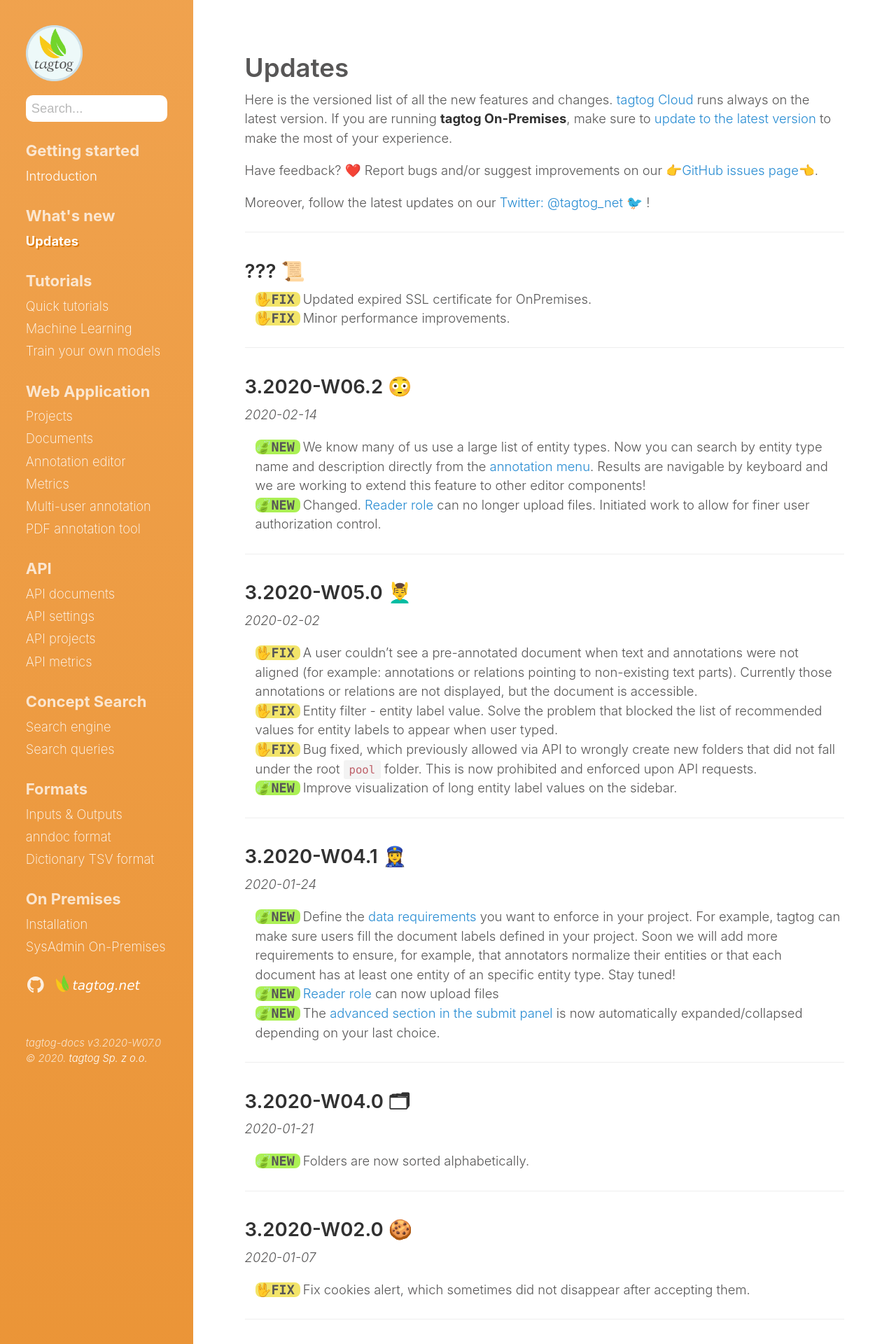
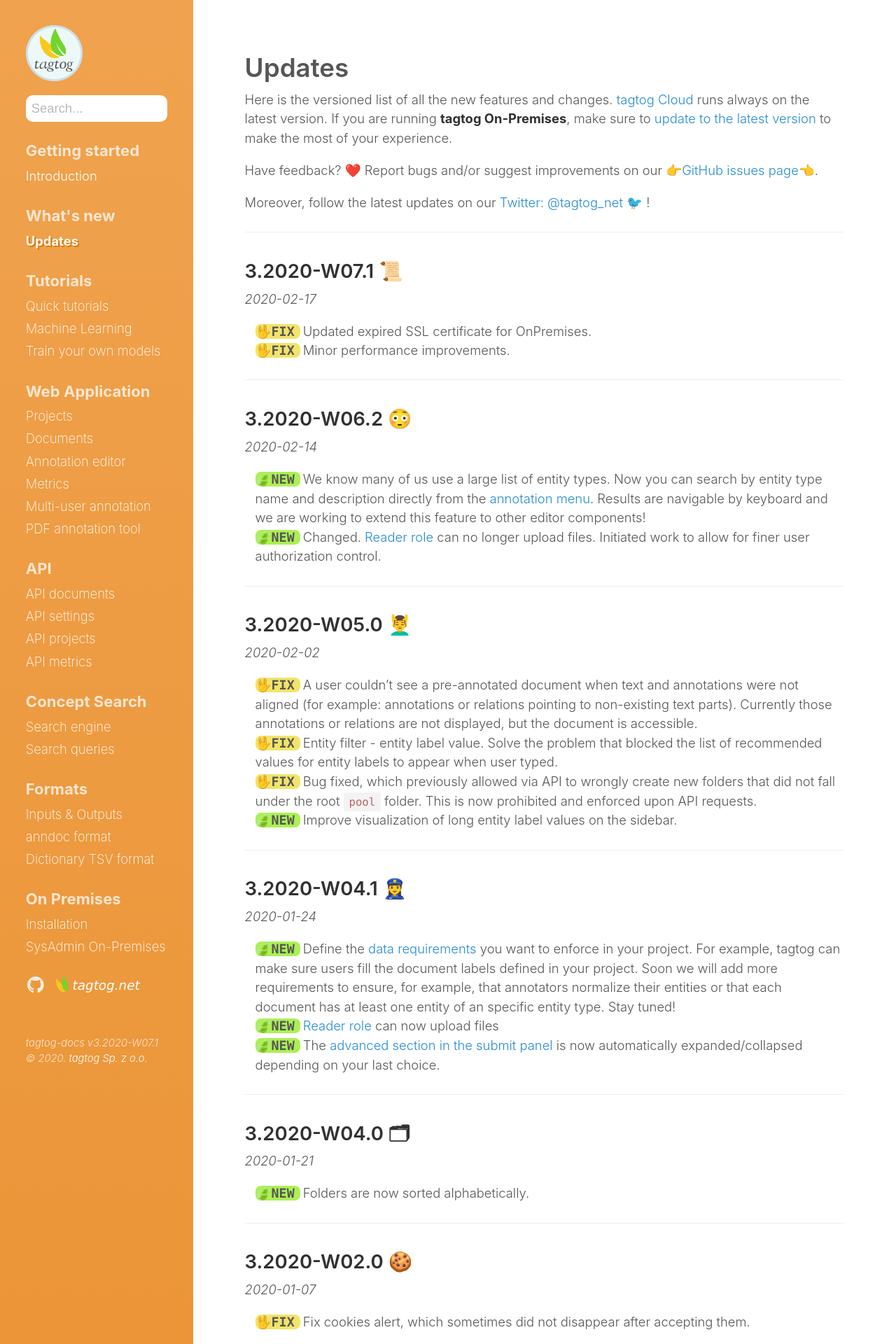
Before and after one commit to tagtogorg/tagtog-doc, a Jekyll site: the page built from updates.md, in a window 1280 px wide. Shown: the top 1920 px of the page at 70% size. Built offline with Jekyll 4.4.1, drawn with Linux system fonts in a browser that asks for light colours; nearby versions of some CDN libraries; emoji names are drawn with the system emoji font; some of the changed text lies outside the part shown.

Commit message:
Bump version: 3.2020-W07.1 📜

```diff
--- a/_config.yml
+++ b/_config.yml
@@ -71,7 +71,7 @@ plugins:
   - jemoji
 
 # Custom vars
-version: 3.2020-W07.0
+version: 3.2020-W07.1
 sidebar_home_link: true
 search_page: false
 # sidebar_blog_link:  '/blog'   # By default, your home page is your blog
--- a/updates.md
+++ b/updates.md
@@ -14,7 +14,8 @@ Moreover, follow the latest updates on our [Twitter: @tagtog_net 🐦](https://t
 
 ---
 
-## ??? 📜
+## 3.2020-W07.1 📜
+_2020-02-17_
 
 <ul class="updates">
   <li class="fix"><span markdown="1">Updated expired SSL certificate for OnPremises.</span></li>
```
Also changed, not shown: 1 other file.
